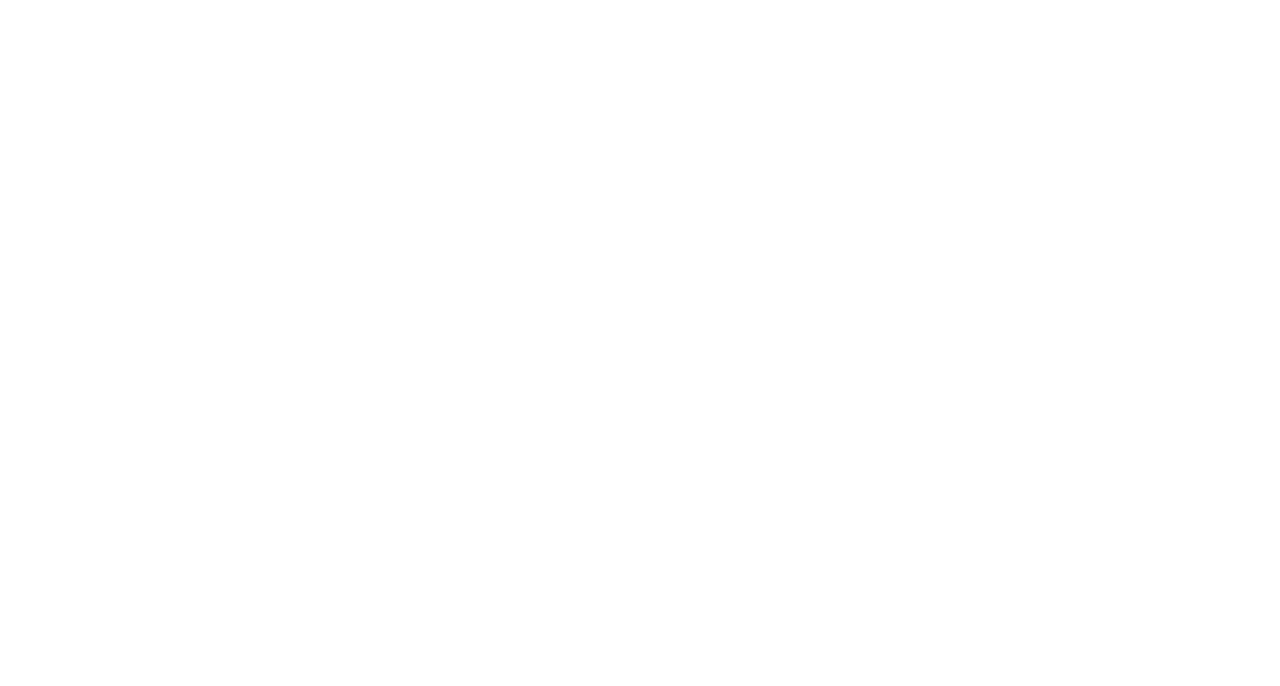
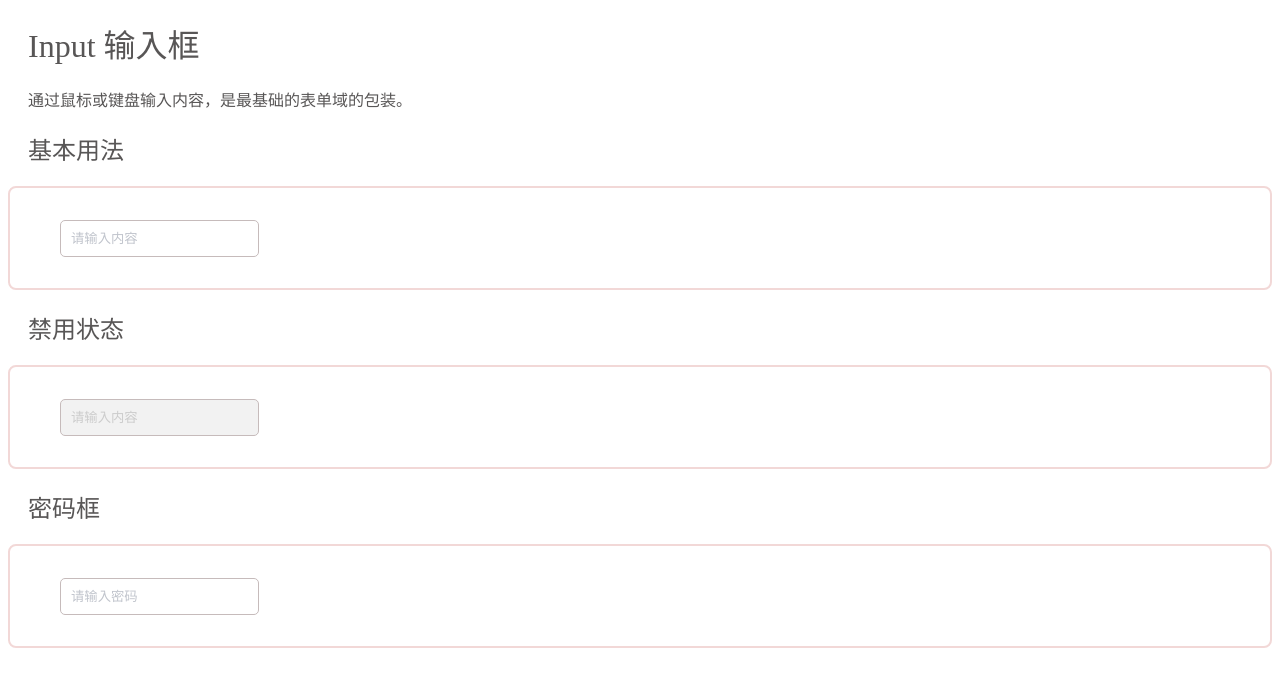
Before and after one commit to F1yingWhite/XUI, a plain HTML site: page components/Form/input/index.html in a window 1280 px wide. Drawn offline with Linux system fonts and the light colour scheme.

Commit message:
feat:文本框

```diff
--- a/components/Form/input/index.css
+++ b/components/Form/input/index.css
@@ -0,0 +1,45 @@
+/* 普通文本 */
+input[type="text"] {
+    background-color: #ffffff;
+    border: 1px solid rgb(198, 187, 187);
+    color: #5b5b5b;
+    padding: 10px;
+    margin-left: 50px;
+    border-radius: 5px;
+}
+
+input[type="text"]::placeholder {
+    color: #c0c4cc;
+}
+
+input[type=text]:focus {
+    outline-color: #F2D8D7;
+}
+
+input[type="text"]:disabled {
+    background-color: #f2f2f2;
+    color: #cccccc;
+    cursor: not-allowed;
+}
+
+input[type="text"]:disabled::placeholder {
+    color: #cccccc;
+}
+
+/* 密码框 */
+input[type="password"] {
+    background-color: #ffffff;
+    border: 1px solid rgb(198, 187, 187);
+    color: #5b5b5b;
+    padding: 10px;
+    margin-left: 50px;
+    border-radius: 5px;
+}
+
+input[type="password"]::placeholder {
+    color: #c0c4cc;
+}
+
+input[type=password]:focus {
+    outline-color: #F2D8D7;
+}
--- a/components/Form/input/index.html
+++ b/components/Form/input/index.html
@@ -5,12 +5,26 @@
   <meta charset="UTF-8">
   <meta name="viewport" content="width=device-width, initial-scale=1.0">
   <link rel="stylesheet" type="text/css" href="index.css">
+  <link rel="stylesheet" type="text/css" href="../../../css/text.css">
   <title>Document</title>
 </head>
 
 <body>
-  <!-- 表单组件，需包含input输入框组件以及视频中的全部组件 -->
+  <h1 class="title">Input 输入框</h1>
+  <div class="text">通过鼠标或键盘输入内容，是最基础的表单域的包装。</div>
+  <h2 class="title">基本用法</h2>
+  <div class="container">
+    <input type="text" placeholder="请输入内容" class="input">
+  </div>
+  <h2 class="title">禁用状态</h2>
+  <div class="container">
+    <input type="text" placeholder="请输入内容" class="input" disabled>
+  </div>
 
+  <h2 class="title">密码框</h2>
+  <div class="container">
+    <input type="password" placeholder="请输入密码" class="input">
+  </div>
 </body>
 
 </html>
```
